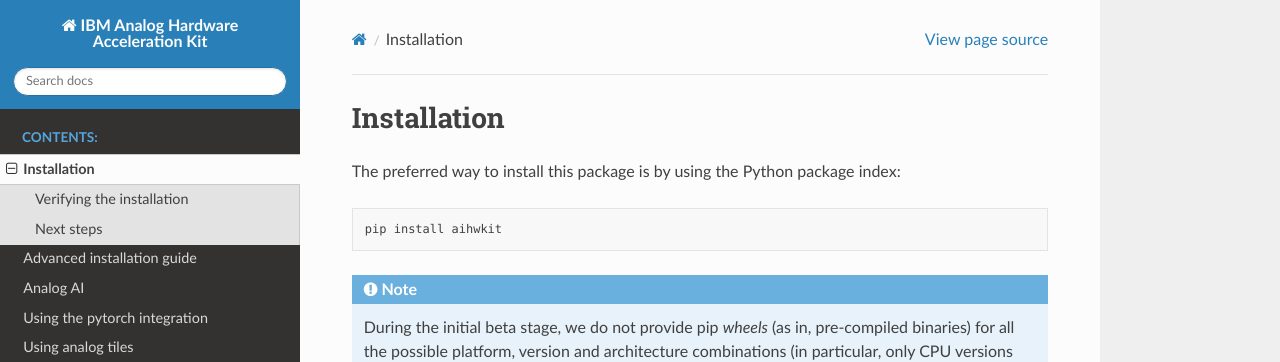
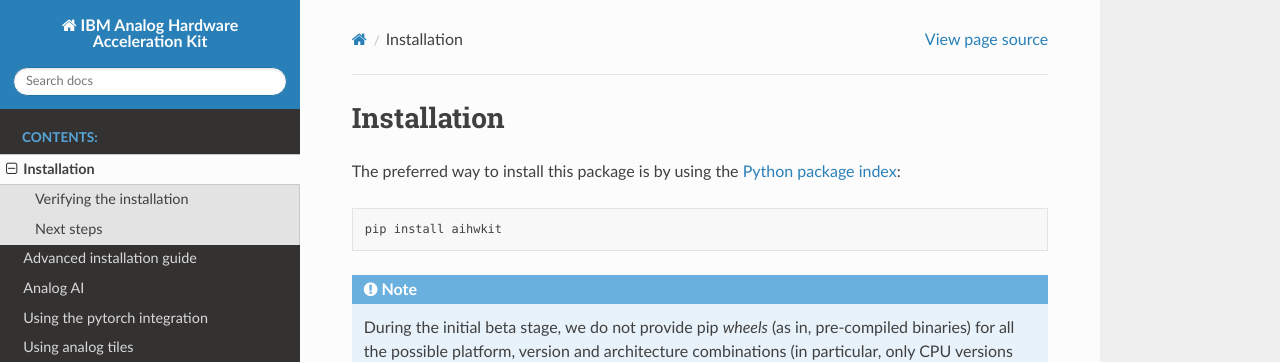
Before and after one commit to IBM/aihwkit, a Sphinx documentation site: the page built from docs/source/install.rst, in a window 1280 px wide and 900 px high. Shown: the top 362 px of the window. Built offline with Sphinx 7.4.7 and the Read the Docs theme 2.0.0, drawn with Linux system fonts in a browser that asks for light colours.

Commit message:
Add PyPI reference

```diff
--- a/docs/source/install.rst
+++ b/docs/source/install.rst
@@ -1,7 +1,7 @@
 Installation
 ============
 
-The preferred way to install this package is by using the Python package index::
+The preferred way to install this package is by using the `Python package index`_::
 
     pip install aihwkit
 
```
Also changed, not shown: other parts of docs/source/install.rst (+1 -0 lines).
